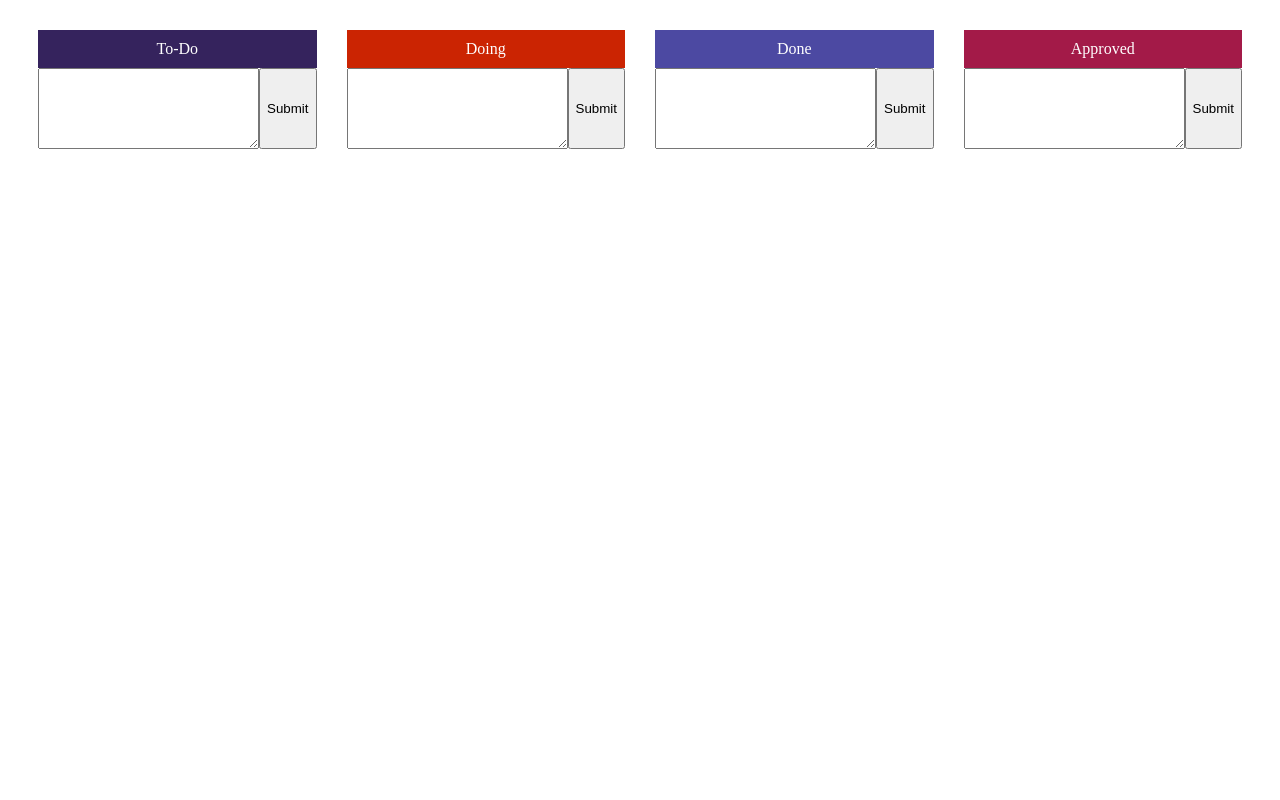
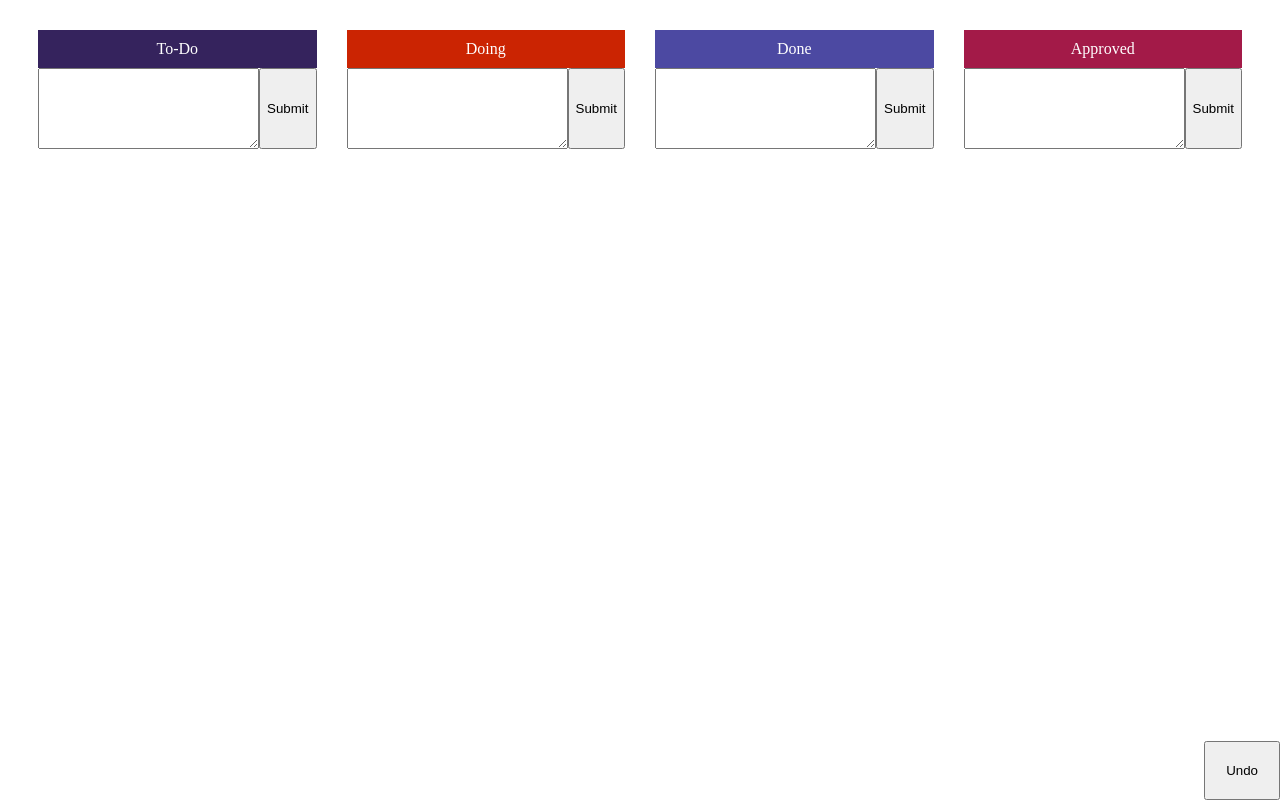
Before and after one commit to johnppkyaw/c0de-Lessons, a website: page js4/07-Challenges/5.html in a window 1280 px wide. Drawn offline with Linux system fonts and the light colour scheme.

Commit message:
add undo button in js4 challege 5

```diff
--- a/js4/07-Challenges/5.html
+++ b/js4/07-Challenges/5.html
@@ -28,10 +28,6 @@
       width: 100%;
     }
 
-    button {
-      width: 20%;
-      min-width: max-content;
-    }
 
     .title {
       color: white;
@@ -53,6 +49,13 @@
 
     #approved {
       background-color: #A31A48;
+    }
+
+    #undo-btn {
+      position:fixed;
+      bottom: 0;
+      right: 0;
+      padding: 20px;
     }
   </style>
 </head>
@@ -85,5 +88,6 @@
       <button type="button" id="approved-input-btn">Submit</button>
     </div>
   </div>
+  <button id="undo-btn">Undo</button>
 </body>
 </html>
```
